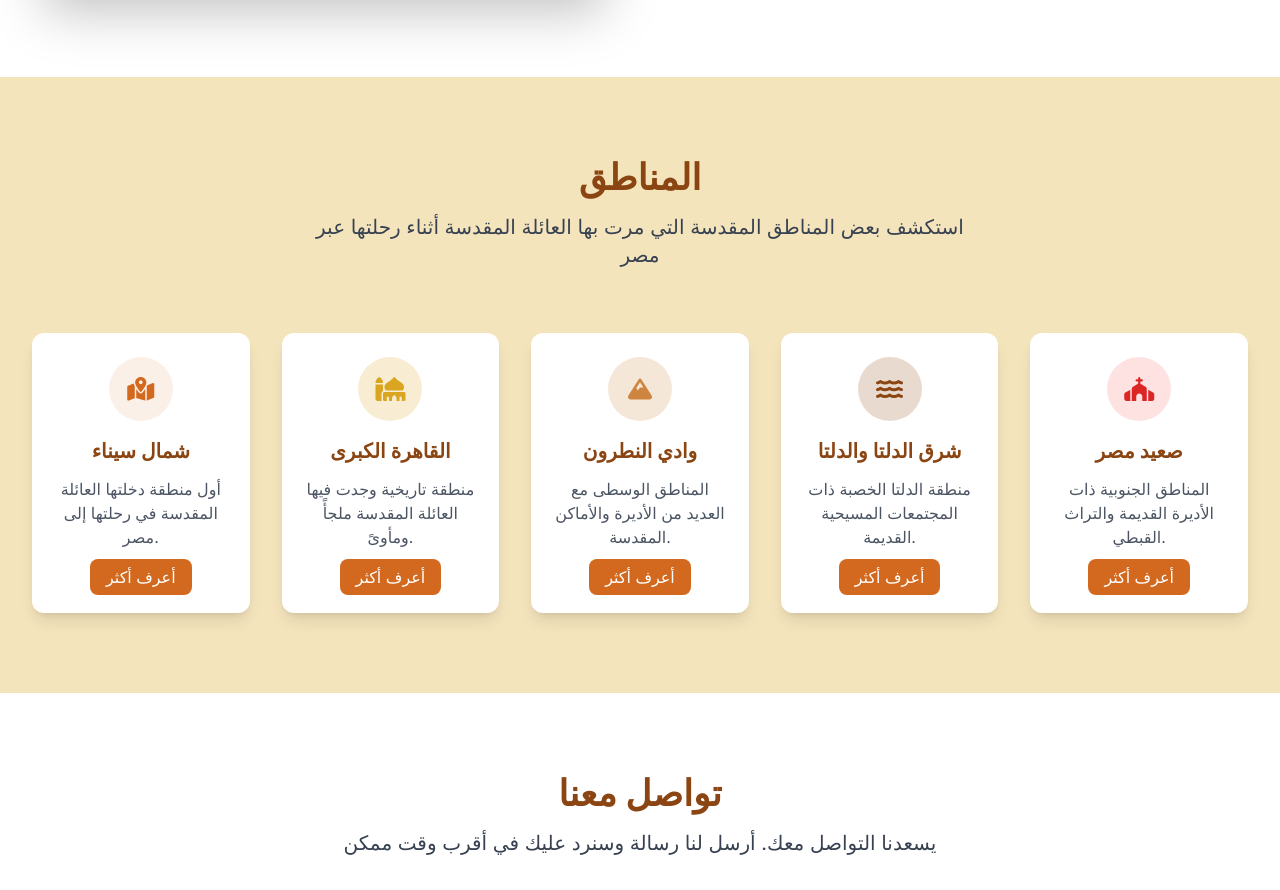
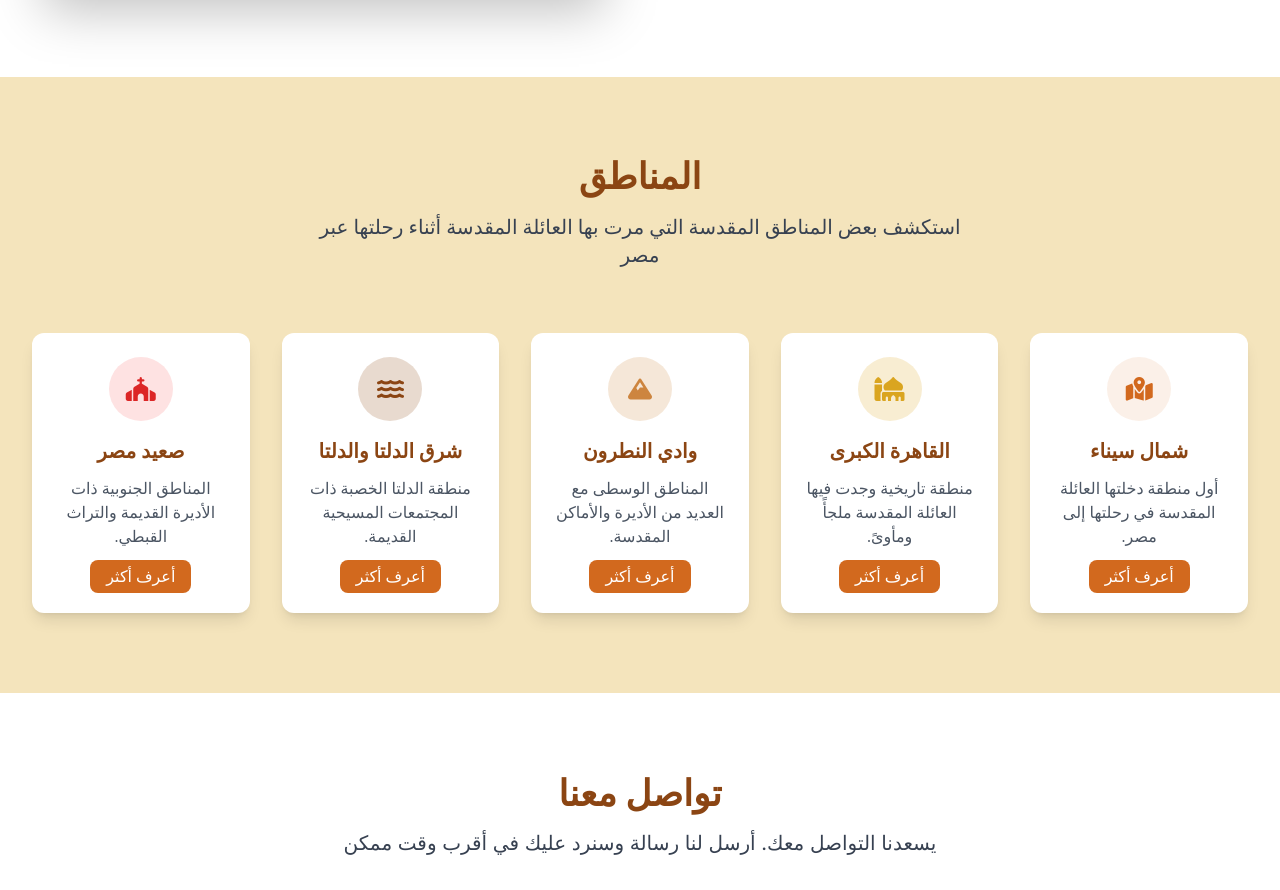
Before and after one commit to girgism/Holy-Family, a plain HTML site: page index.html in a window 1280 px wide. Shown: the part 1267-2157 px from the top of the page. Drawn offline with nearby package versions, Linux system fonts and the light colour scheme.

Commit message:
arabic text

```diff
--- a/index.html
+++ b/index.html
@@ -158,7 +158,7 @@
     </section>
 
     <!-- Regions Section -->
-    <section id="regions" class="py-20 bg-warm">
+    <section id="regions" class="py-20 bg-warm arabic-text">
       <div class="max-w-7xl mx-auto px-4 sm:px-6 lg:px-8">
         <div class="text-center mb-16 fade-in">
           <h2 class="text-4xl font-bold text-primary mb-4">المناطق</h2>
```
